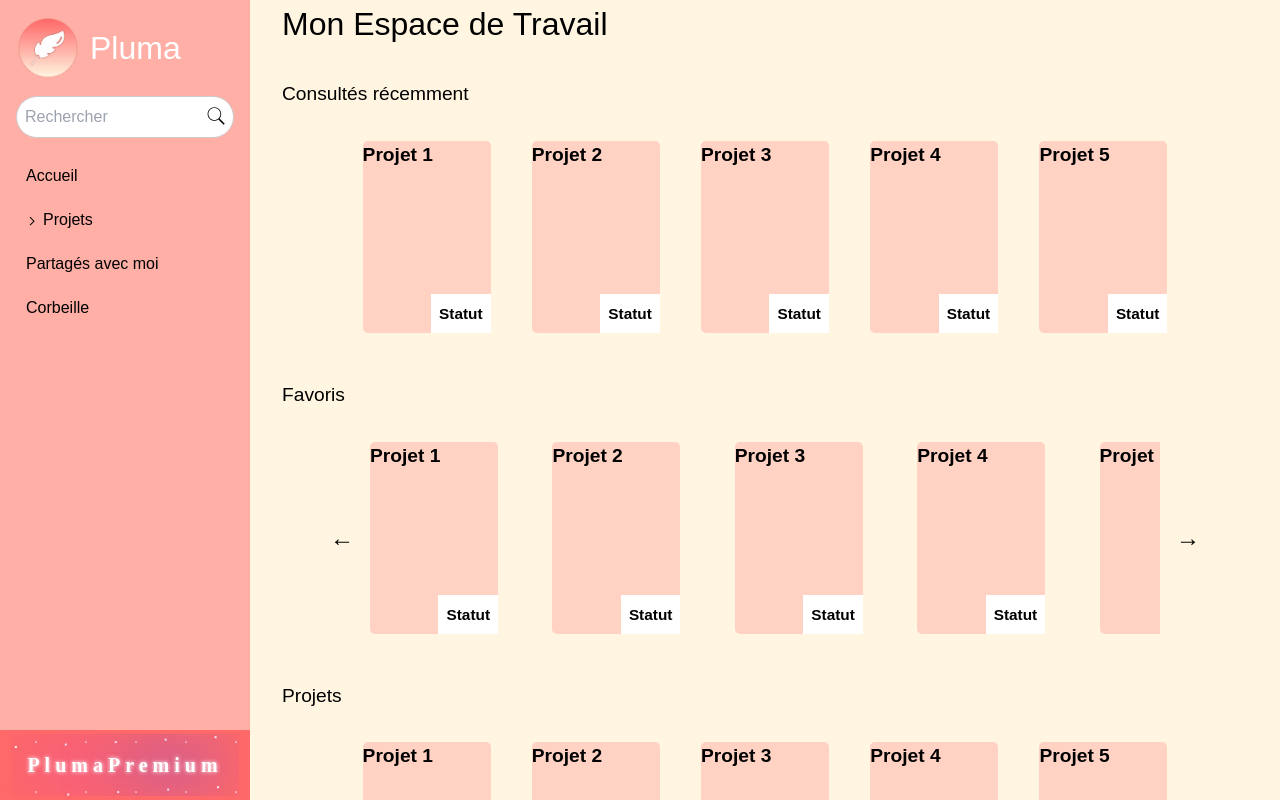
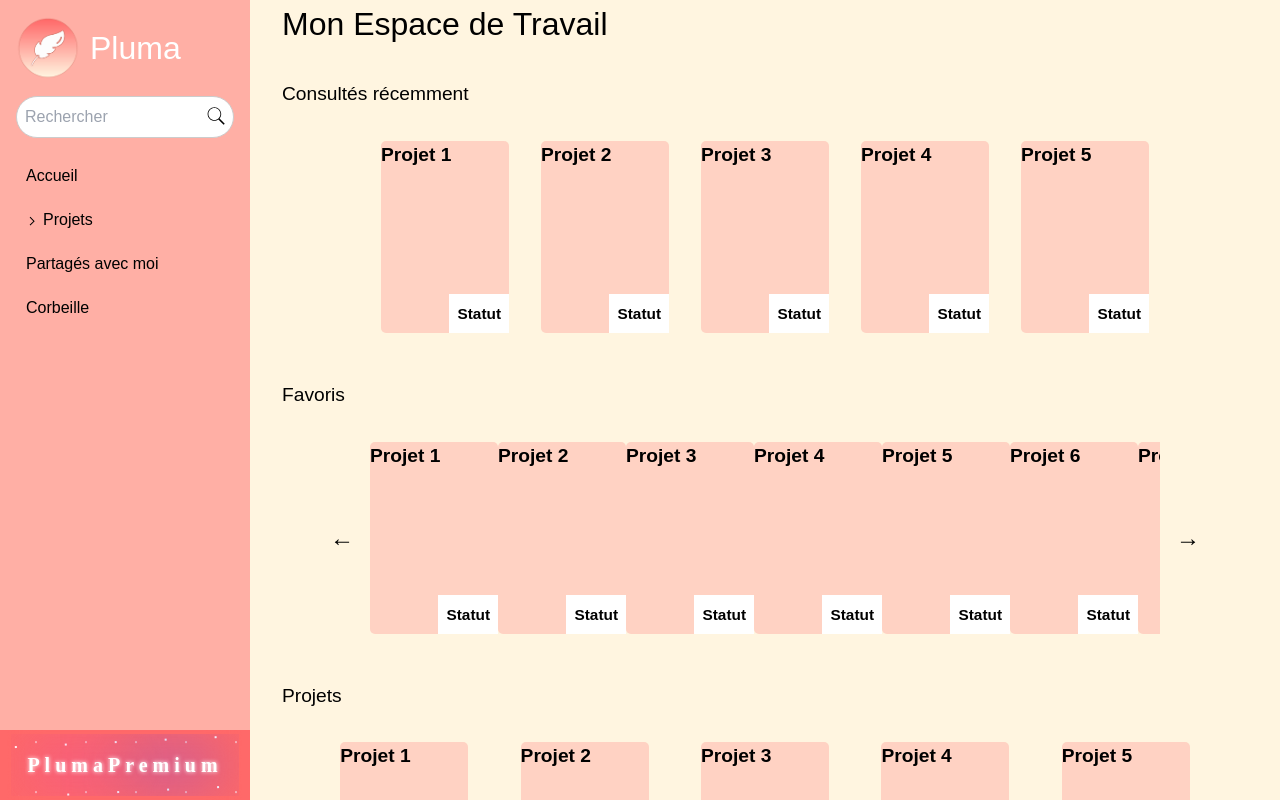
Before and after one commit to Nuxnuxx/Pluma, a React (Create React App) app in the folder client/: page /mon-espace in a window 1280 px wide. Built offline with nearby package versions, Linux system fonts and the light colour scheme.

Commit message:
Avancée de la page des projets (Alignement des section)

```diff
--- a/client/src/siteOutil/pages/MonEspace.js
+++ b/client/src/siteOutil/pages/MonEspace.js
@@ -43,6 +43,7 @@ const MonEspace = () => {
     return (
         <div className="mon-espace">
             <h1 className="titre">Mon Espace de Travail</h1>
+
             <h2 className="titre-section">Consultés récemment</h2>
             <div className="section">
                 <div className="liste-recents">
@@ -57,7 +58,7 @@ const MonEspace = () => {
             </div>
             <h2 className="titre-section">Favoris</h2>
             <div className="section">
-                <button onClick={() => handleScroll()} className="arrow-button left-arrow">←</button>
+                <button onClick={() => handleScroll(-1)} className="arrow-button left-arrow">←</button>
                 <div className="liste-favoris">
                     {listeFavoris.map((projet) => (
                         <ElementListeProjets
@@ -67,7 +68,7 @@ const MonEspace = () => {
                         />
                     ))}
                 </div>
-                <button onClick={() => handleScroll()} className="arrow-button right-arrow">→</button>
+                <button onClick={() => handleScroll(1)} className="arrow-button right-arrow">→</button>
             </div>
             <h2 className="titre-section">Projets</h2>
             <div className="section">
--- a/client/src/siteOutil/styles/StyleMonEspace.scss
+++ b/client/src/siteOutil/styles/StyleMonEspace.scss
@@ -1,3 +1,65 @@
+.mon-espace {
+  display: flex;
+  flex-direction: column;
+  margin-left: 2rem;
+  margin-right: 2rem;
+
+  .titre {
+    font-size: 2rem;
+    font-weight: 100;
+    margin-bottom: 1rem;
+  }
+
+  .titre-section {
+    font-size: 1.2rem;
+    margin-top: 1rem;
+  }
+
+  .section {
+    flex: 1;
+    display: flex;
+    flex-direction: row;
+    align-items: center;
+    justify-content: center;
+    padding: 2rem;
+
+    .arrow-button {
+      background: none;
+      border: none;
+      font-size: 1.5rem;
+      cursor: pointer;
+      font-weight: 100;
+      padding: 1rem;
+      height: fit-content;
+
+      &:hover {
+        color: #cccccc;
+      }
+    }
+
+    .liste-recents{
+      display: flex;
+      flex-direction: row;
+      gap: 2rem;
+    }
+
+    .liste-favoris {
+      display: flex;
+      flex-direction: row;
+      overflow-x: auto;
+      max-width: 100%;
+    }
+
+    .liste-globale {
+      width: 100%;
+      display: grid;
+      grid-template-columns: repeat(5, 1fr);
+      justify-items: center;
+    }
+  }
+}
+
+/*
 .mon-espace {
   display: flex;
   flex-direction: column;
@@ -47,12 +109,12 @@
     }
 
     .liste-favoris {
-      width: 100%;
+      max-width: 100%;
+      overflow-x: scroll;
       display: flex;
-      flex-direction: row;
-      overflow-x: auto;
-      justify-items: center;
-      gap: 3.4rem;
+      align-items: center;
+      gap: 1.5rem;
     }
   }
 }
+*/
```
